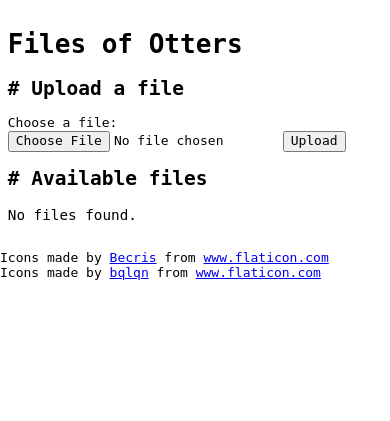
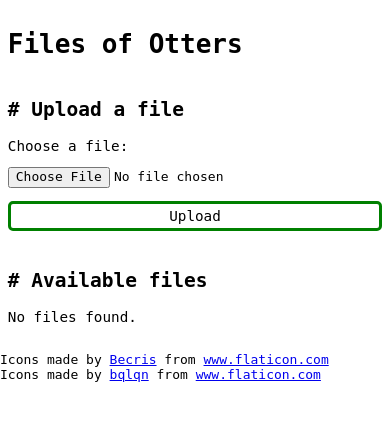
Before and after one commit to alcoholic-otters/filesofotters, a Django app: page /filesharing/ in a window 390 px wide. Shown: the top 421 px of the page. Run offline with Django 3.2, Linux system fonts and the light colour scheme; data that the repository does not hold is empty.

Commit message:
Try to improve file upload UI

```diff
--- a/filesharing/static/filesharing/css/index.css
+++ b/filesharing/static/filesharing/css/index.css
@@ -6,10 +6,52 @@ main {
     padding: 1rem 2vw;
 }
 
+section {
+    margin-top: 3rem;
+}
+
 /* All this code is buggy and should be rewritten. */
 
+#upload-form {
+}
+
+#upload-form label {
+    font-size: 1.1em;
+}
+
+#upload-button {
+    background: transparent;
+    border: 3px solid green;
+    border-radius: 5px;
+    font-size: 1.1em;
+    padding: .3rem;
+}
+
+.status-list {
+    list-style-type: none;
+    padding-inline-start: 0;
+}
+
+.status-list > li {
+    border-radius: 3px;
+    border-style: solid;
+    border-width: 2px;
+    padding: 1rem .5rem;
+    margin-bottom: .2rem;
+}
+
+.error {
+    background: #fad2cc;
+    border-color: #ff4838;
+}
+
+.success {
+    background: #c2edce;
+    border-color: #388087;
+}
+
 #file-list-empty-message {
-    font-size: 1.1rem;
+    font-size: 1.1em;
 }
 
 .file-list {
@@ -113,3 +155,11 @@ main {
         width: 96%;
     }
 }
+
+@media only screen and (max-width: 500px) {
+    #upload-form {
+        display: grid;
+        grid-template-columns: repeat(auto-fit, minmax(320px, 1fr));
+        grid-gap: 1rem;
+    }
+}
--- a/filesharing/templates/filesharing/index.html
+++ b/filesharing/templates/filesharing/index.html
@@ -15,6 +15,7 @@
   <main>
     <h1>Files of Otters</h1>
 
+    <section>
       <h2># Upload a file</h2>
       <form id="upload-form" method="post" action="{% url 'filesharing:upload' %}" enctype="multipart/form-data">
         {% csrf_token %}
@@ -24,13 +25,15 @@
       </form>
 
       {% if messages %}
-    <ul>
+      <ul class="status-list">
         {% for message in messages %}
-      <li>{{ message }}</li>
+        <li class="{{ message.tags }}">{{ message }}</li>
         {% endfor %}
       </ul>
       {% endif %}
+    </section>
 
+    <section>
       <h2># Available files</h2>
       {% if files %}
       <ul class="file-list">
@@ -63,6 +66,7 @@
       {% else %}
       <p id="file-list-empty-message">No files found.</p>
       {% endif %}
+    </section>
   </main>
 
   <footer>
```
Lines whose indentation alone changed are shown as unchanged.
